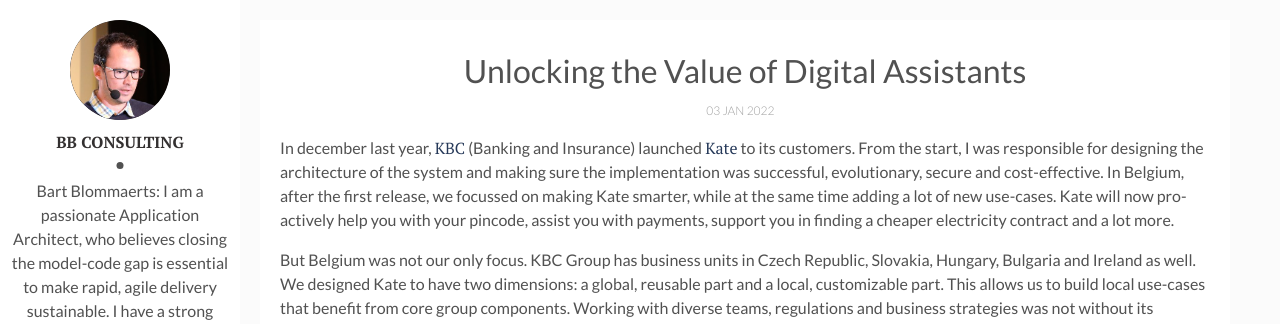
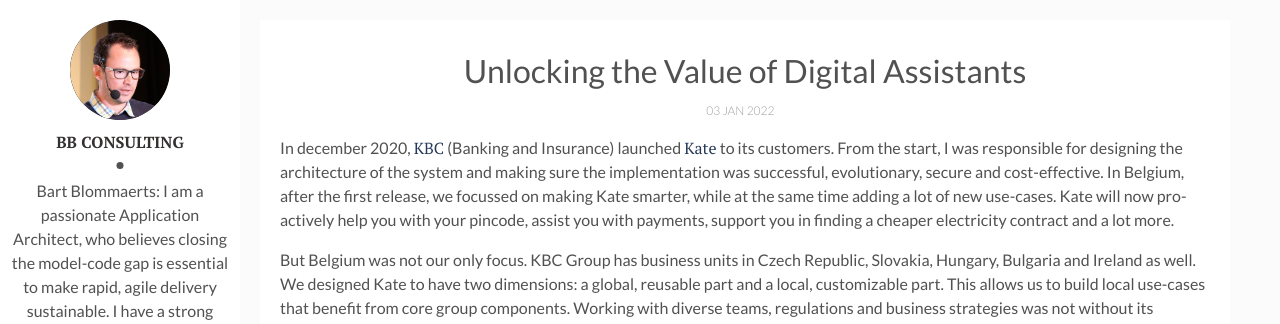
Before and after one commit to bart-blommaerts/bart-blommaerts.github.io, a Jekyll site: the page built from _posts/2022-01-03-digital.md, in a window 1280 px wide and 1258 px high. Shown: the top 324 px of the window. Built offline with Jekyll 4.4.1, drawn with Linux system fonts in a browser that asks for light colours.

Commit message:
Update 2022-01-03-digital.md

```diff
--- a/_posts/2022-01-03-digital.md
+++ b/_posts/2022-01-03-digital.md
@@ -15,7 +15,7 @@
 <meta name="twitter:image" content="https://bbconsulting.be/img/kate/kate2022.png" />
 
 
-In december last year, [KBC](https://www.kbc.be/) (Banking and Insurance) launched [Kate](https://www.kbc.be/campaigns/kate/nl/index.html#/wie-is-kate) to its customers.
+In december 2020, [KBC](https://www.kbc.be/) (Banking and Insurance) launched [Kate](https://www.kbc.be/campaigns/kate/nl/index.html#/wie-is-kate) to its customers.
 From the start, I was responsible for designing the architecture of the system and making sure the implementation was successful, evolutionary, secure and cost-effective.
 In Belgium, after the first release, we focussed on making Kate smarter, while at the same time adding a lot of new use-cases.
 Kate will now pro-actively help you with your pincode, assist you with payments, support you in finding a cheaper electricity contract and a lot more.
```
